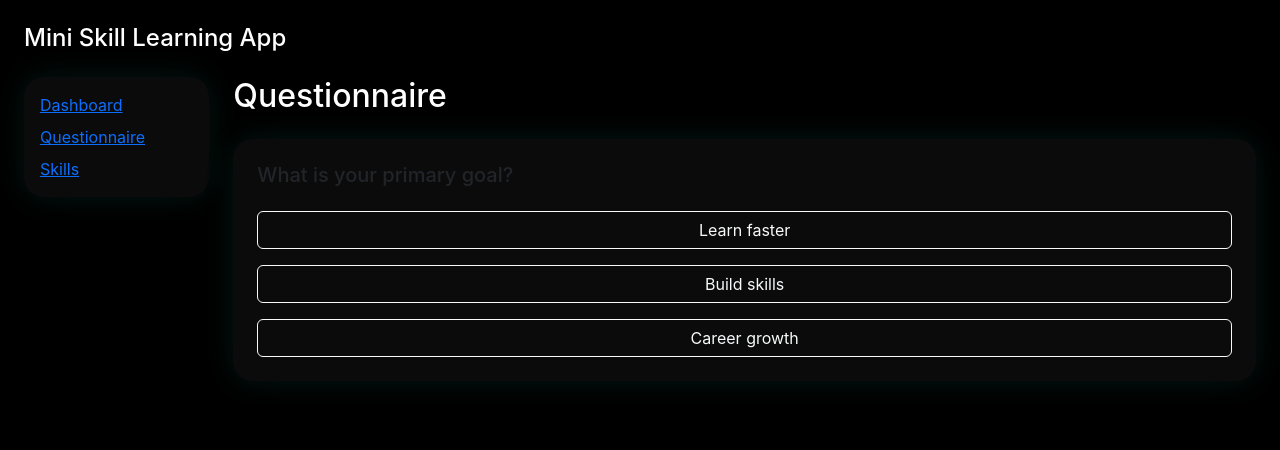
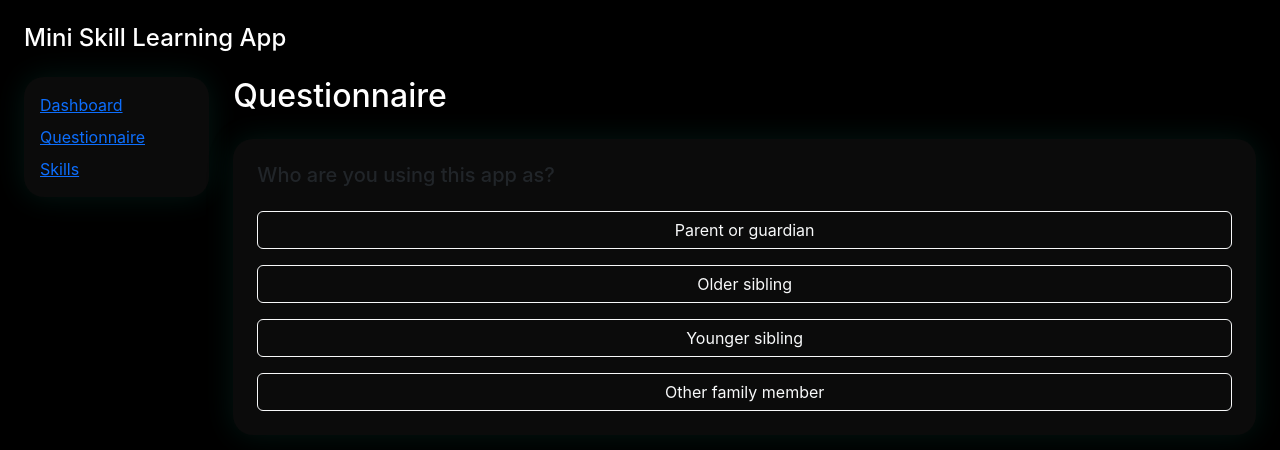
Before and after one commit to pareesa969/Mini-Skill-Learning-App, a Next.js app: page /questionnaire in a window 1280 px wide. Shown: the top 450 px of the page. Built offline with nearby package versions, Linux system fonts and the light colour scheme.

Commit message:
feat(questionnaire): add questionnaire data structure

```diff
--- a/src/data/questionnaire.data.js
+++ b/src/data/questionnaire.data.js
@@ -1,7 +1,53 @@
 export const questions = [
   {
     id: 1,
-    text: 'What is your primary goal?',
-    options: ['Learn faster', 'Build skills', 'Career growth'],
+    type: "single",
+    text: "Who are you using this app as?",
+    options: [
+      "Parent or guardian",
+      "Older sibling",
+      "Younger sibling",
+      "Other family member",
+    ],
+  },
+  {
+    id: 2,
+    type: "multi",
+    text: "What kind of challenges are most common right now?",
+    options: [
+      "Homework or study time",
+      "Emotional meltdowns or shutdowns",
+      "Sensory overload (noise, crowds, textures, lights)",
+      "Daily routines and transitions",
+      "Communication misunderstandings",
+      "Making or keeping friends",
+    ],
+    maxSelections: 3,
+  },
+  {
+    id: 3,
+    type: "single",
+    text: "How does the child usually respond during difficult moments?",
+    options: [
+      "Gets quiet or withdrawn",
+      "Gets upset or frustrated",
+      "Gets distracted or restless",
+      "Depends on the situation",
+      "Not sure yet",
+    ],
+  },
+  {
+    id: 4,
+    type: "text",
+    text: "What’s one situation you’d like help with first?",
+    placeholder: "Example: He refuses to start homework after school",
+  },
+  {
+    id: 5,
+    type: "text",
+    text: "Anything important we should keep in mind?",
+    optional: true,
+    placeholder:
+      "Noise sensitivity, strengths, triggers, preferences (optional)",
   },
 ];
```
